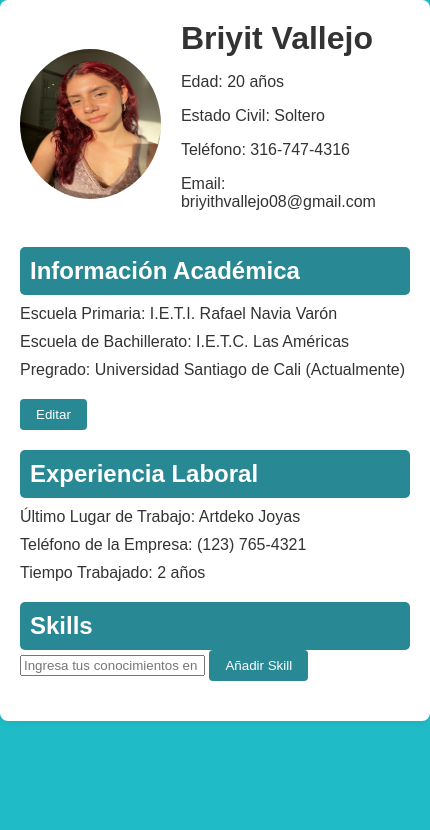
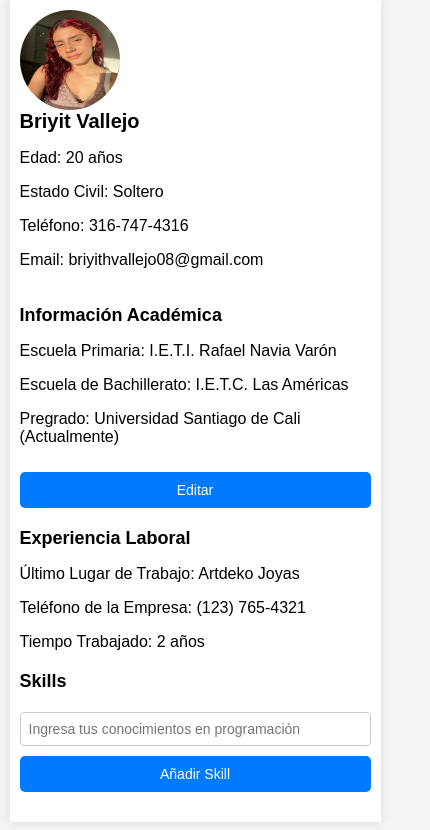
Before and after one commit to brillo08/brillo08.github.io, a plain HTML site: page index.html in a window 390 px wide. Shown: the whole page, 430 px wide, since content can reach past the window. Drawn offline with Linux system fonts and the light colour scheme.

Commit message:
Update m.css

```diff
--- a/m.css
+++ b/m.css
@@ -1,18 +1,17 @@
+/* Estilos básicos */
 body {
     font-family: Arial, sans-serif;
     margin: 0;
     padding: 0;
-    background: rgb(31, 188, 199);
-    color: #333;
+    background-color: #f4f4f4;
 }
 
 .container {
-    width: 100%;
-    max-width: 1000px;
+    width: 90%;
+    max-width: 1200px;
     margin: 0 auto;
+    background: #fff;
     padding: 20px;
-    background: #fff;
-    border-radius: 8px;
     box-shadow: 0 0 10px rgba(0, 0, 0, 0.1);
 }
 
@@ -24,62 +23,103 @@ body {
 
 .profile-header img {
     border-radius: 50%;
-    width: 150px;
-    height: 150px;
+    width: 120px;
+    height: 120px;
     margin-right: 20px;
 }
 
-.profile-header h1 {
+.profile-header div {
+    flex: 1;
+}
+
+h1 {
     margin: 0;
+    font-size: 24px;
+}
+
+h2 {
+    margin-top: 0;
 }
 
 .section {
     margin-bottom: 20px;
 }
 
-.section h2 {
-    background-color: #288893;
-    padding: 10px;
+button {
+    padding: 10px 15px;
+    border: none;
+    background-color: #007bff;
+    color: #fff;
     border-radius: 5px;
-    margin: 0;
-    color: #fff;
+    cursor: pointer;
 }
 
-.section p, .section ul {
-    margin: 10px 0;
+button:hover {
+    background-color: #0056b3;
 }
 
-.section ul {
-    list-style-type: disc;
-    padding-left: 20px;
+form {
+    display: flex;
+    flex-direction: column;
 }
 
-#academicEdit form {
+label {
     margin-top: 10px;
 }
 
-#academicEdit input {
-    display: block;
-    margin-bottom: 10px;
+input[type="text"] {
     padding: 8px;
+    margin-top: 5px;
     border: 1px solid #ccc;
     border-radius: 4px;
 }
 
-button {
-    padding: 8px 16px;
-    border: none;
-    border-radius: 4px;
-    background-color: #288893;
-    color: #fff;
-    cursor: pointer;
-    margin-right: 10px;
+ul {
+    list-style-type: none;
+    padding: 0;
 }
 
-button:hover {
-    background-color: #1f6d7a;
+ul li {
+    padding: 5px 0;
+    border-bottom: 1px solid #ddd;
 }
 
-#editAcademic {
-    margin-top: 10px;
+/* Responsivo */
+@media (max-width: 768px) {
+    .profile-header {
+        flex-direction: column;
+        align-items: flex-start;
+    }
+
+    .profile-header img {
+        width: 100px;
+        height: 100px;
+    }
+
+    button {
+        width: 100%;
+        margin-top: 10px;
+    }
 }
+
+@media (max-width: 480px) {
+    .container {
+        padding: 10px;
+    }
+
+    h1 {
+        font-size: 20px;
+    }
+
+    h2 {
+        font-size: 18px;
+    }
+
+    input[type="text"] {
+        font-size: 14px;
+    }
+
+    button {
+        font-size: 14px;
+    }
+}
```
